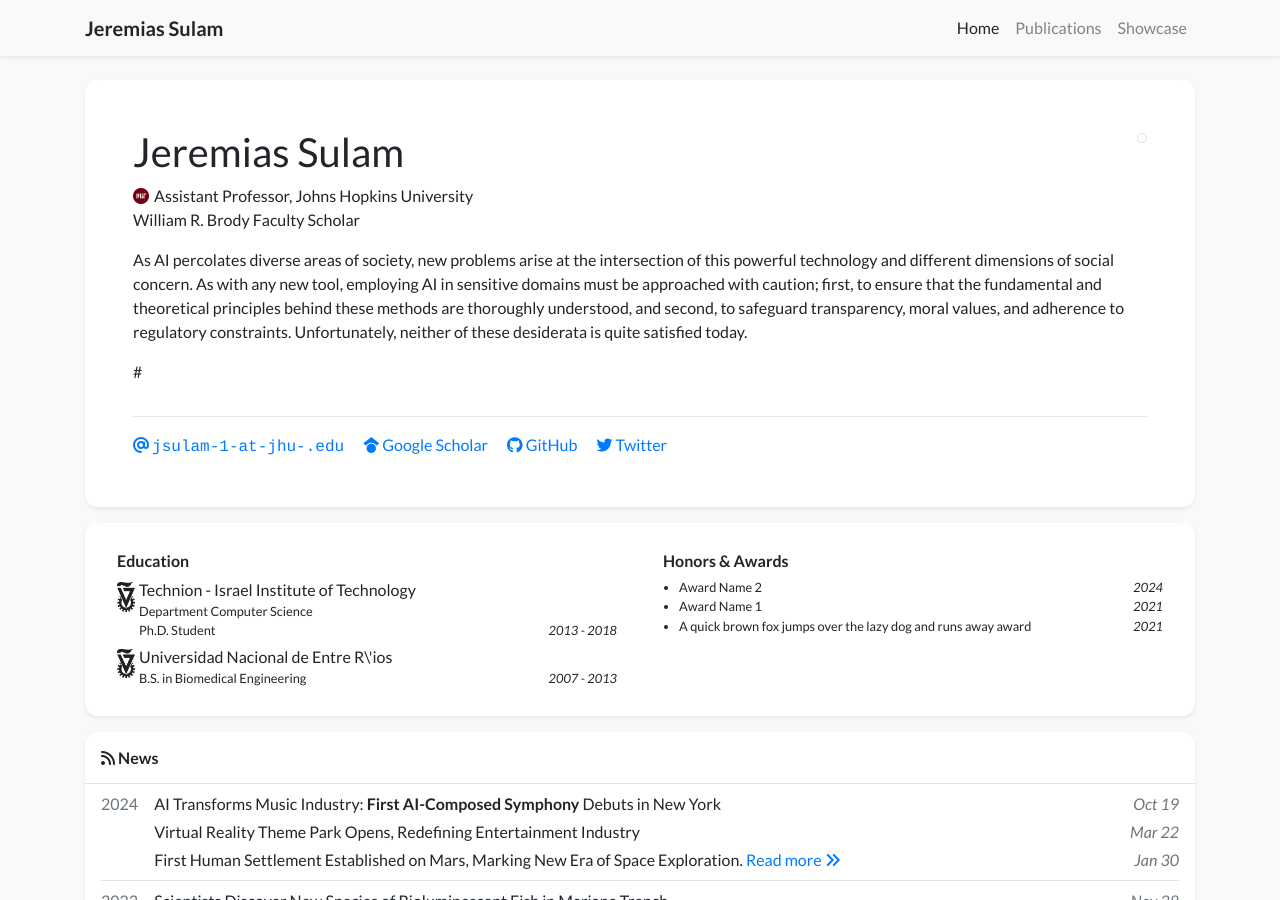
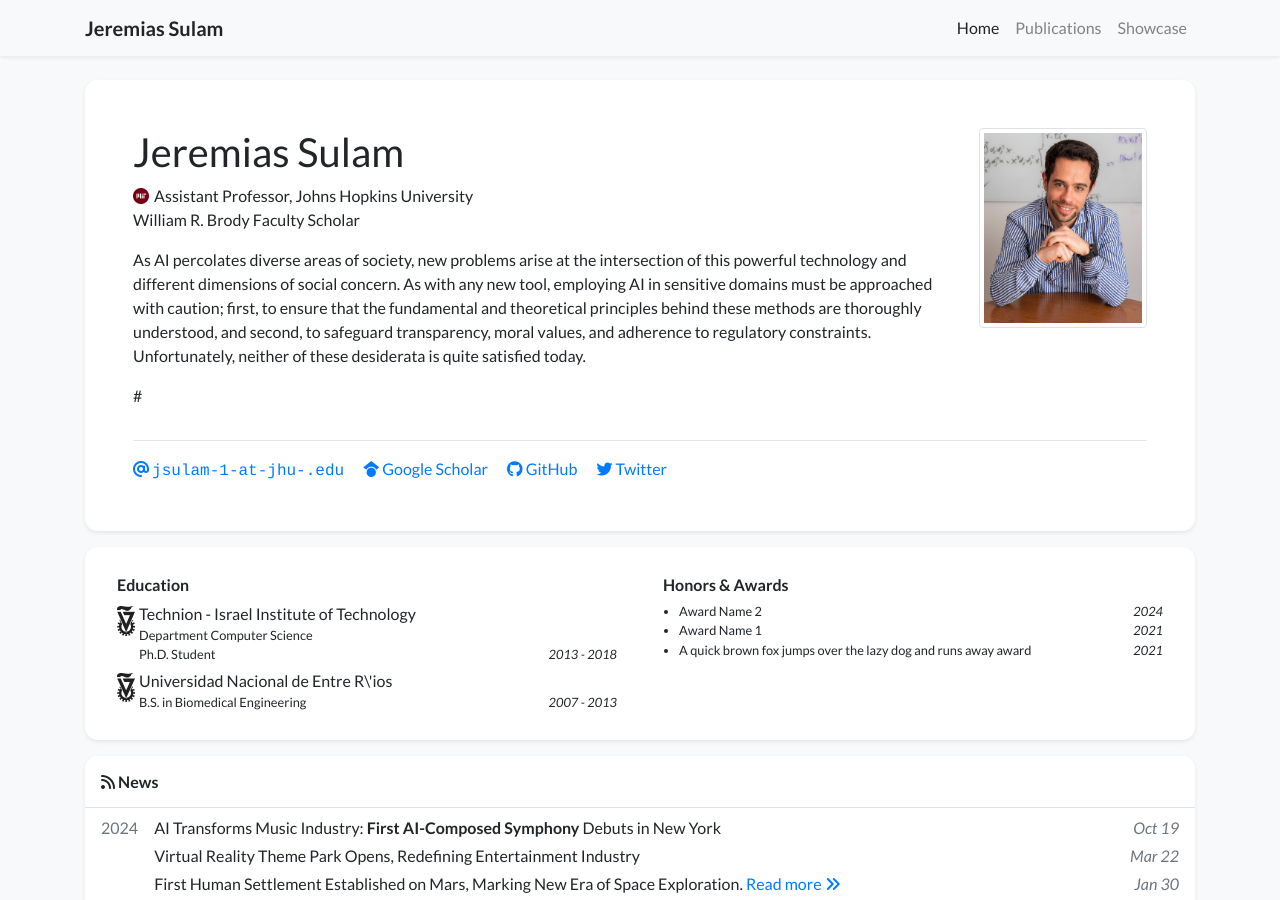
Before and after one commit to jsulam/jsulam.github.io, a Jekyll site: the page built from index.html, in a window 1280 px wide and 900 px high. Built offline with Jekyll 4.4.1, drawn with Linux system fonts in a browser that asks for light colours; nearby versions of some CDN libraries; a style sheet for code colours, icons or effects is not loaded.

Commit message:
Update profile.yml

```diff
--- a/_data/profile.yml
+++ b/_data/profile.yml
@@ -36,7 +36,7 @@ short_bio: >-
 # I am a recipient of the National Science Foundation’s Early CAREER Award and the Best Graduates award from the Argentinean Academy of Engineering.
   # </p>
 
-portrait_url: assets/images/photos/Sulam_profile.JPG
+portrait_url: assets/images/Sulam_profile.JPG
 portrait_caption: #>-
    #Photo by Manja Vitolic on Unsplash (this caption is optional, comment it out to disable).
 
```
